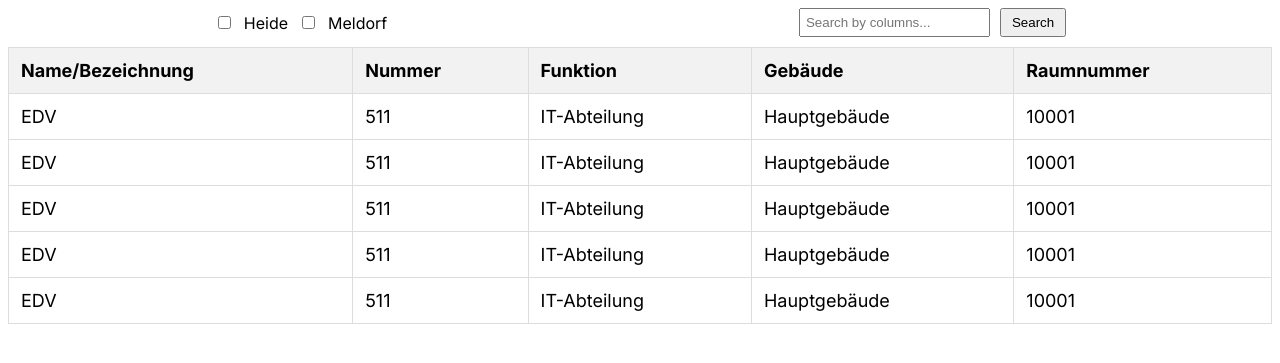
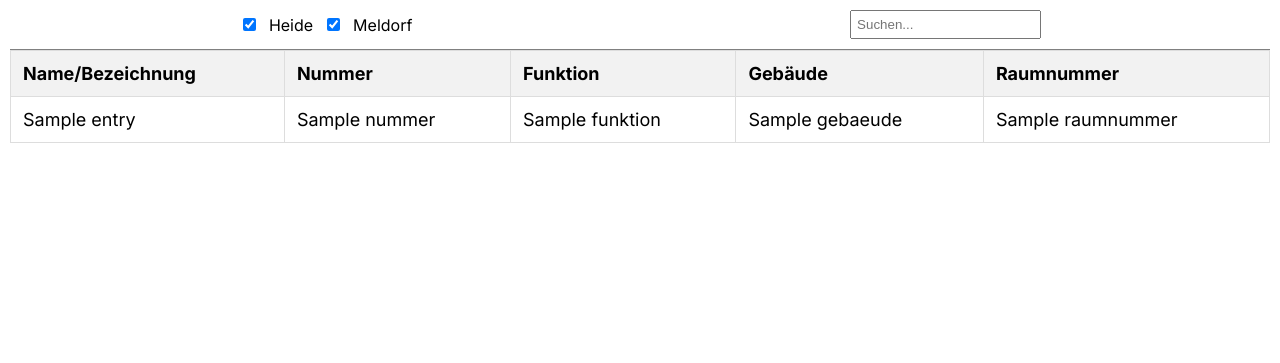
Before and after one commit to DerFacn/telephone_table, a Flask app: template app/templates/index.html in a window 1280 px wide. Shown: the top 363 px of the page. Run offline with Flask 3, Linux system fonts and the light colour scheme; the template is opened without the code that fills it: most values are stand-ins (such as "Sample title", 1, 10 or a date in 2020).

Commit message:
Table render + filters update

```diff
--- /dev/null
+++ b/app/static/filtering.js
@@ -0,0 +1,40 @@
+// Get the table and the headers
+const table = document.getElementById("table");
+const headers = table.getElementsByTagName("th");
+
+let isAscending = [true, true, true];  // Track sorting order for each column (true = ascending)
+
+// Add click event listeners to each column header
+for (let i = 0; i < headers.length; i++) {
+  headers[i].addEventListener("click", function() {
+    sortTable(i);
+  });
+}
+
+function sortTable(columnIndex) {
+  const rows = Array.from(table.tBodies[0].rows);  // Get all rows inside <tbody>
+  const isAsc = isAscending[columnIndex];  // Get the current sorting order
+
+  // Sort rows based on the column clicked
+  rows.sort((rowA, rowB) => {
+    const cellA = rowA.cells[columnIndex].textContent.trim();
+    const cellB = rowB.cells[columnIndex].textContent.trim();
+
+    // Compare the values based on the column type (numeric or string)
+    if (isNaN(cellA) || isNaN(cellB)) {
+      // Sort as string
+      return isAsc ? cellA.localeCompare(cellB) : cellB.localeCompare(cellA);
+    } else {
+      // Sort as number
+      return isAsc ? parseFloat(cellA) - parseFloat(cellB) : parseFloat(cellB) - parseFloat(cellA);
+    }
+  });
+
+  // Reappend rows to the table body in sorted order
+  rows.forEach(row => table.tBodies[0].appendChild(row));
+
+  // Toggle the sorting order for the next click
+  isAscending[columnIndex] = !isAsc;
+}
+
+sortTable(0)
--- /dev/null
+++ b/app/static/header.js
@@ -0,0 +1,57 @@
+const checkboxes = document.querySelectorAll('.checkbox')
+const allEntries = document.querySelectorAll('.entry')
+
+function changeDisplay() {
+    let checkedCheckboxes = false
+
+    checkboxes.forEach(checkbox => {
+        if (checkbox.checked) {
+            checkedCheckboxes = true
+        }
+    });
+
+    if (!checkedCheckboxes) {
+        allEntries.forEach(entry => {
+            entry.classList.remove('hidden')
+        })
+        return
+    }
+
+    checkboxes.forEach(checkbox => {
+        const currentCity = checkbox.getAttribute('data-filter')
+        const currentState = checkbox.checked
+
+        allEntries.forEach(entry => {
+            if (entry.getAttribute('data-filter') === currentCity) {
+                if (currentState) {
+                    entry.classList.remove('hidden')
+                } else {
+                    entry.classList.add('hidden')
+                }
+            }
+        })
+    })
+}
+
+function search(input) {
+    const value = input.value.toLowerCase()
+
+    if (value.trim() === "") {
+        allEntries.forEach(entry => {
+            entry.classList.remove('bySearch-hidden')
+        })
+    }
+
+    allEntries.forEach(entry => {
+        if (entry.innerText.toLowerCase().includes(value)) {
+            entry.classList.remove('bySearch-hidden')
+        } else {
+            entry.classList.add('bySearch-hidden')
+        }
+    });
+}
+
+
+document.addEventListener('DOMContentLoaded', (event) => {
+    changeDisplay(checkboxes[0])
+})
--- /dev/null
+++ b/app/static/styles.css
@@ -0,0 +1,62 @@
+body {
+    font-family: 'Inter', serif;
+    margin: 0 10px 10px 10px;
+    padding: 0;
+}
+
+.header {
+    z-index: 999;
+    position: sticky;
+    top: 0;
+    padding: 10px;
+    background-color: white;
+    border-bottom: 1px solid gray;
+}
+
+table {
+    width: 100%;
+    border-collapse: collapse;
+    font-size: 18px;
+    text-align: left;
+}
+
+th, td {
+    padding: 12px;
+    border: 1px solid #ddd;
+}
+
+th {
+    background-color: #f2f2f2;
+    cursor: pointer;
+}
+
+.form {
+    display: flex;
+    width: 100%;
+    flex-direction: row;
+    justify-content: space-around;
+}
+
+.form-group {
+    display: flex;
+    flex-direction: row;
+    justify-content: space-around;
+    align-items: center;
+    gap: 10px;
+}
+
+input {
+    padding: 5px;
+}
+
+button {
+    padding: 5px 10px;
+}
+
+.hidden {
+    display: none;
+}
+
+.bySearch-hidden {
+    display: none;
+}
--- a/app/templates/index.html
+++ b/app/templates/index.html
@@ -2,78 +2,35 @@
 <html lang="en">
 <head>
     <meta charset="UTF-8">
+    <link rel="shortcut icon" href="https://www.bbz-dithmarschen.de/fileadmin/images/favicon.ico">
+    <link rel="stylesheet" href="{{ url_for('static', filename='styles.css') }}">
     <meta name="viewport" content="width=device-width, initial-scale=1.0">
 
     <link rel="preconnect" href="https://fonts.googleapis.com">
     <link rel="preconnect" href="https://fonts.gstatic.com" crossorigin>
     <link href="https://fonts.googleapis.com/css2?family=Inter:ital,opsz,wght@0,14..32,100..900;1,14..32,100..900&display=swap" rel="stylesheet">
 
-    <title>Telefone Table page</title>
-    <style>
-        body {
-            font-family: 'Inter', serif;
-        }
-
-        table {
-            width: 100%;
-            border-collapse: collapse;
-            margin: 10px 0;
-            font-size: 18px;
-            text-align: left;
-        }
-
-        th, td {
-            padding: 12px;
-            border: 1px solid #ddd;
-        }
-
-        th {
-            background-color: #f2f2f2;
-        }
-
-        .form {
-            display: flex;
-            width: 100%;
-            flex-direction: row;
-            justify-content: space-around;
-        }
-
-        .form-group {
-            display: flex;
-            flex-direction: row;
-            justify-content: space-around;
-            align-items: center;
-            gap: 10px;
-        }
-
-        input {
-            padding: 5px;
-        }
-
-        button {
-            padding: 5px 10px;
-        }
-    </style>
+    <title>BBZ-Dithmarschen Telefone Tabelle</title>
 </head>
 <body>
+    <div class="header">
         <form class="form">
             <div class="form-group">
                 <div class="form-group">
-                <input type="checkbox" id="checkbox-1">
+                    <input class="checkbox" type="checkbox" id="checkbox-1" data-filter="Heide" onchange="changeDisplay()" checked>
                     <label for="checkbox-1">Heide</label>
                 </div>
                 <div class="form-group">
-                <input type="checkbox" id="checkbox-2">
+                    <input class="checkbox" type="checkbox" id="checkbox-2" data-filter="Meldorf" onchange="changeDisplay()" checked>
                     <label for="checkbox-2">Meldorf</label>
                 </div>
             </div>
             <div class="form-group">
-            <input type="text" placeholder="Search by columns...">
-            <button type="button">Search</button>
+                <input type="text" placeholder="Suchen..." onkeyup="search(this)">
             </div>
         </form>
-
-    <table>
+    </div>
+    <table id="table">
         <thead>
             <tr>
                 <th>Name/Bezeichnung</th>
@@ -84,42 +41,18 @@
             </tr>
         </thead>
         <tbody>
-            <tr>
-                <td>EDV</td>
-                <td>511</td>
-                <td>IT-Abteilung</td>
-                <td>Hauptgebäude</td>
-                <td>10001</td>
+            {% for entry in entries %}
+            <tr class="entry" data-filter="{{ entry.city }}">
+                <td>{{ entry.name }}</td>
+                <td>{{ entry.nummer }}</td>
+                <td>{{ entry.funktion }}</td>
+                <td>{{ entry.gebaeude }}</td>
+                <td>{{ entry.raumnummer }}</td>
             </tr>
-            <tr>
-                <td>EDV</td>
-                <td>511</td>
-                <td>IT-Abteilung</td>
-                <td>Hauptgebäude</td>
-                <td>10001</td>
-            </tr>
-            <tr>
-                <td>EDV</td>
-                <td>511</td>
-                <td>IT-Abteilung</td>
-                <td>Hauptgebäude</td>
-                <td>10001</td>
-            </tr>
-            <tr>
-                <td>EDV</td>
-                <td>511</td>
-                <td>IT-Abteilung</td>
-                <td>Hauptgebäude</td>
-                <td>10001</td>
-            </tr>
-            <tr>
-                <td>EDV</td>
-                <td>511</td>
-                <td>IT-Abteilung</td>
-                <td>Hauptgebäude</td>
-                <td>10001</td>
-            </tr>
+            {% endfor %}
         </tbody>
     </table>
 </body>
+<script src="{{ url_for('static', filename='filtering.js') }}"></script>
+<script src="{{ url_for('static', filename='header.js') }}"></script>
 </html>
```
Also changed, not shown: app/__init__.py (+3 -5 lines), app/routes.py (added, +21 -0 lines). Lines whose indentation alone changed are shown as unchanged.
